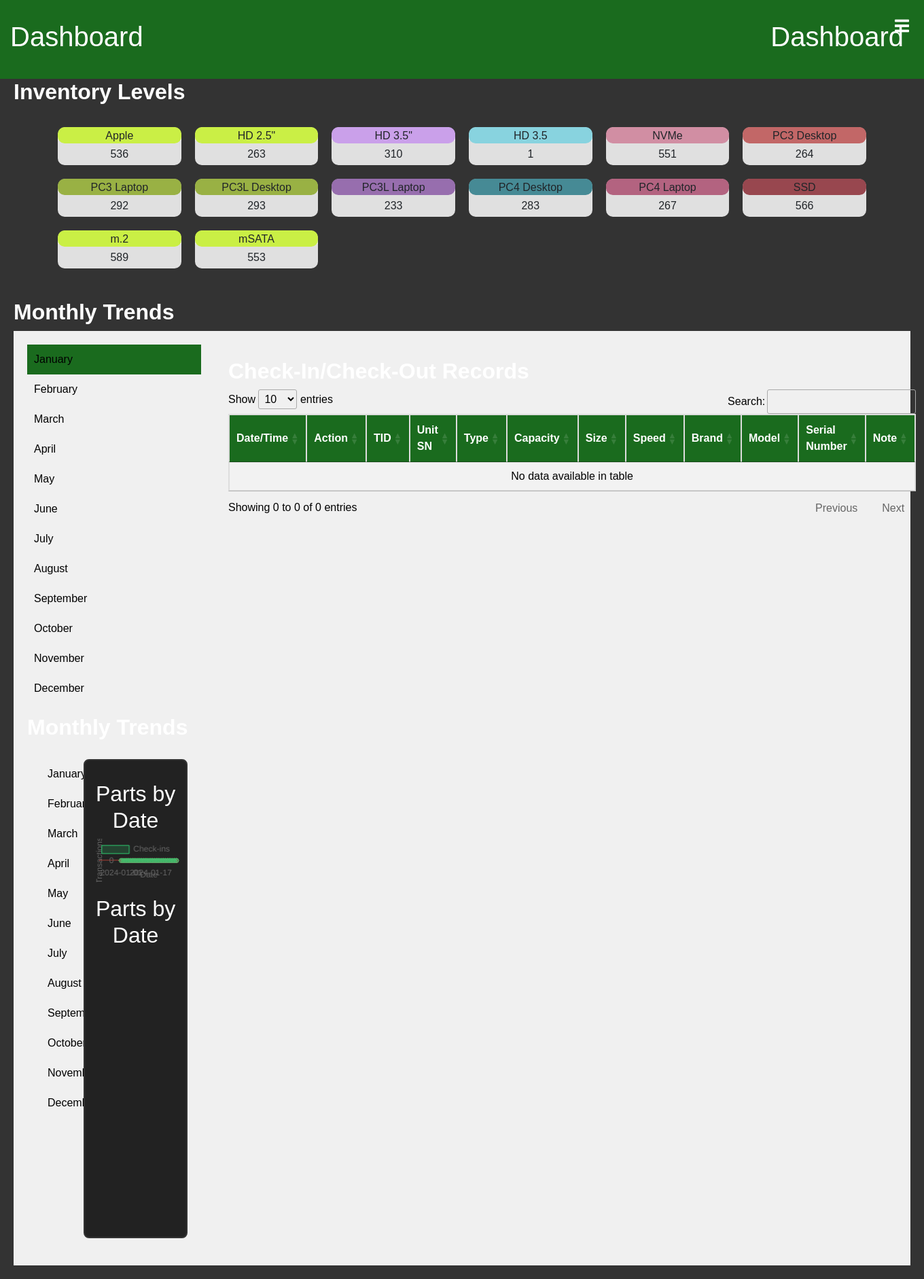
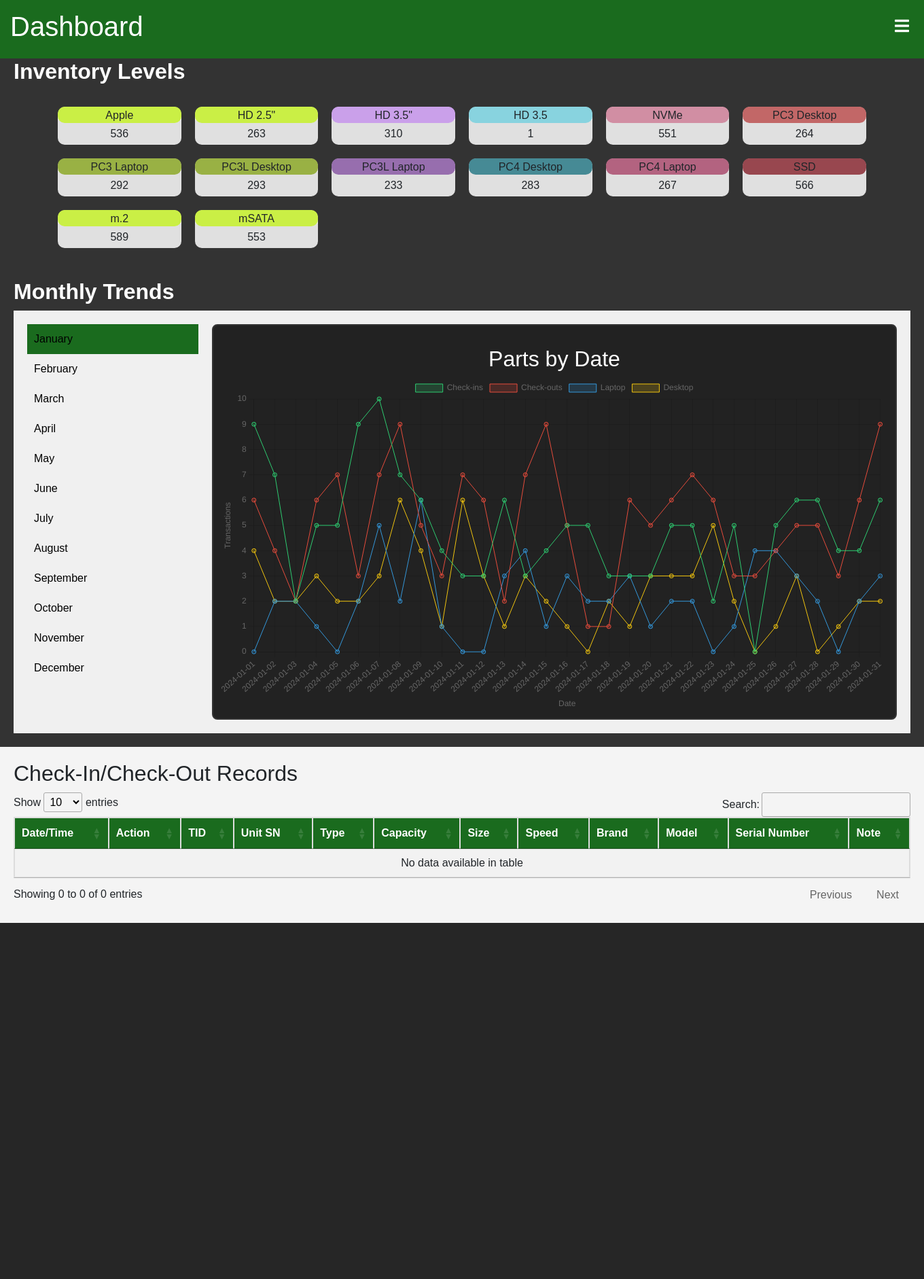
Before and after one commit to mnothman/HD-Requester, a Flask app: template templates/dashboard.html in a window 1360 px wide. Shown: the whole page at 68% size. After the commit the page ends 1358 px from the top, so only its background shows below. Run offline with Flask 3, Linux system fonts and the light colour scheme; the template is opened without the code that fills it, so the values that code supplies are empty; data comes from the database, SQL or seed files in the repository; some libraries are stand-ins or nearby versions.

Commit message:
found hamburger menu after bad merge

```diff
--- a/static/js/dashboard.js
+++ b/static/js/dashboard.js
@@ -15,18 +15,16 @@ const colors = [
 ];
 
 $(document).ready(function () {
+    loadInventory();
+    new DataTable('#partsTable', {
+        order: [0, 'dec']
+    });
 
     // Sidebar toggle functionality
     const hamburgerBtn = $('#hamburgerBtn');
     const sidebar = $('#sidebar');
-
     hamburgerBtn.on('click', function() {
         sidebar.toggleClass('active');
-    });
-
-    loadInventory();
-    new DataTable('#partsTable', {
-        order: [0, 'dec']
     });
 });
 
--- a/templates/dashboard.html
+++ b/templates/dashboard.html
@@ -5,7 +5,6 @@
     <meta charset="UTF-8">
     <meta name="viewport" content="width=device-width, initial-scale=1.0">
     <link href="https://cdn.jsdelivr.net/npm/bootstrap@5.0.2/dist/css/bootstrap.min.css" rel="stylesheet">
-    <link href="https://pro.fontawesome.com/releases/v5.10.1/css/all.css" rel="stylesheet">
     <link href="https://pro.fontawesome.com/releases/v5.10.1/css/all.css" rel="stylesheet">
     <link href="{{ url_for('static', filename='css/dashboard.css') }}" rel="stylesheet"> <!-- Updated path -->
     <title>Dashboard</title>
@@ -16,24 +15,10 @@
     <!--Graph: Chart.js -->
     <script src="https://cdn.jsdelivr.net/npm/chart.js"></script>
 
-
-    <!--Graph: Chart.js -->
-    <script src="https://cdn.jsdelivr.net/npm/chart.js"></script>
-
-
-    <!--Graph: Chart.js -->
-    <script src="https://cdn.jsdelivr.net/npm/chart.js"></script>
-
 </head>
 
 <body>
 
-    <nav>
-        <div class="header d-flex justify-content-between align-items-center">
-            <h1>Dashboard</h1>
-            <button id="hamburgerBtn" class="btn btn-hbr">
-                <i class="fas fa-bars"></i>
-            </button>
     <nav>
         <div class="header d-flex justify-content-between align-items-center">
             <h1>Dashboard</h1>
@@ -52,23 +37,10 @@
 				<a href="/logout" id="logoutLink" class="linkLogout">Log Out</a>
 			</li>
 		</ul>
-    </nav>
-
-    <div id="sidebar" class="sidebar">
-        <ul class="adminLogin">
-			<li>
-				<a href="/" id="loginLink" class="linkLogin">Home</a>
-			</li>
-			<li>
-				<a href="/logout" id="logoutLink" class="linkLogout">Log Out</a>
-			</li>
-		</ul>
     </div>
 
     <!-- Main Content -->
     <div class="content">
-
-        <!-- Inventory Levels -->
 
         <!-- Inventory Levels -->
         <div id="inventory-levels" class="table-container">
@@ -95,34 +67,13 @@
                         <li data-month="11">November</li>
                         <li data-month="12">December</li>
                     </ul>
-            <h2> Monthly Trends</h2>
-            <div class="monthly-trends">
-                <div class="monthly-trends-menu">
-                    <ul id="monthsList">
-                        <li data-month="1">January</li>
-                        <li data-month="2">February</li>
-                        <li data-month="3">March</li>
-                        <li data-month="4">April</li>
-                        <li data-month="5">May</li>
-                        <li data-month="6">June</li>
-                        <li data-month="7">July</li>
-                        <li data-month="8">August</li>
-                        <li data-month="9">September</li>
-                        <li data-month="10">October</li>
-                        <li data-month="11">November</li>
-                        <li data-month="12">December</li>
-                    </ul>
                 </div>
-
 
                 <div class="monthly-trends-graph-column">
                     <h3 id="parts-by-date-title">Parts by Date</h3>
                     <canvas id="trendsChart"></canvas>
-                    <h3 id="parts-by-date-title">Parts by Date</h3>
-                    <canvas id="trendsChart"></canvas>
                 </div>
             </div>
-
 
         </div>
         <!-- Table for displaying records -->
@@ -173,29 +124,6 @@
     <!-- link to js for dashboard.html -->
     <script src="{{ url_for('static', filename='js/dashboard.js') }}" defer></script> <!-- Updated path -->
 
-    <script>
-        window.onload = function() {
-        const logoutButton = document.getElementById('logoutButton'); // Button for "Log Out"
-
-        // Check if the "admin_logged_in" cookie exists
-        const isLoggedIn = document.cookie.split('; ').find(row => row.startsWith('admin_logged_in='));
-
-        if (isLoggedIn) {
-            // User is logged in, show the logout button
-            logoutButton.style.display = 'block';
-        } else {
-            // User is not logged in, hide the logout button
-            logoutButton.style.display = 'none';
-        }
-
-        // Add event listener for the log out button
-        logoutButton.addEventListener('click', function() {
-            window.location.href = '/logout';  // Redirect to the logout route
-        });
-    };
-
-    </script>
-
 </body>
 
 </html>
```
Also changed, not shown: static/css/dashboard.css (indentation only).
